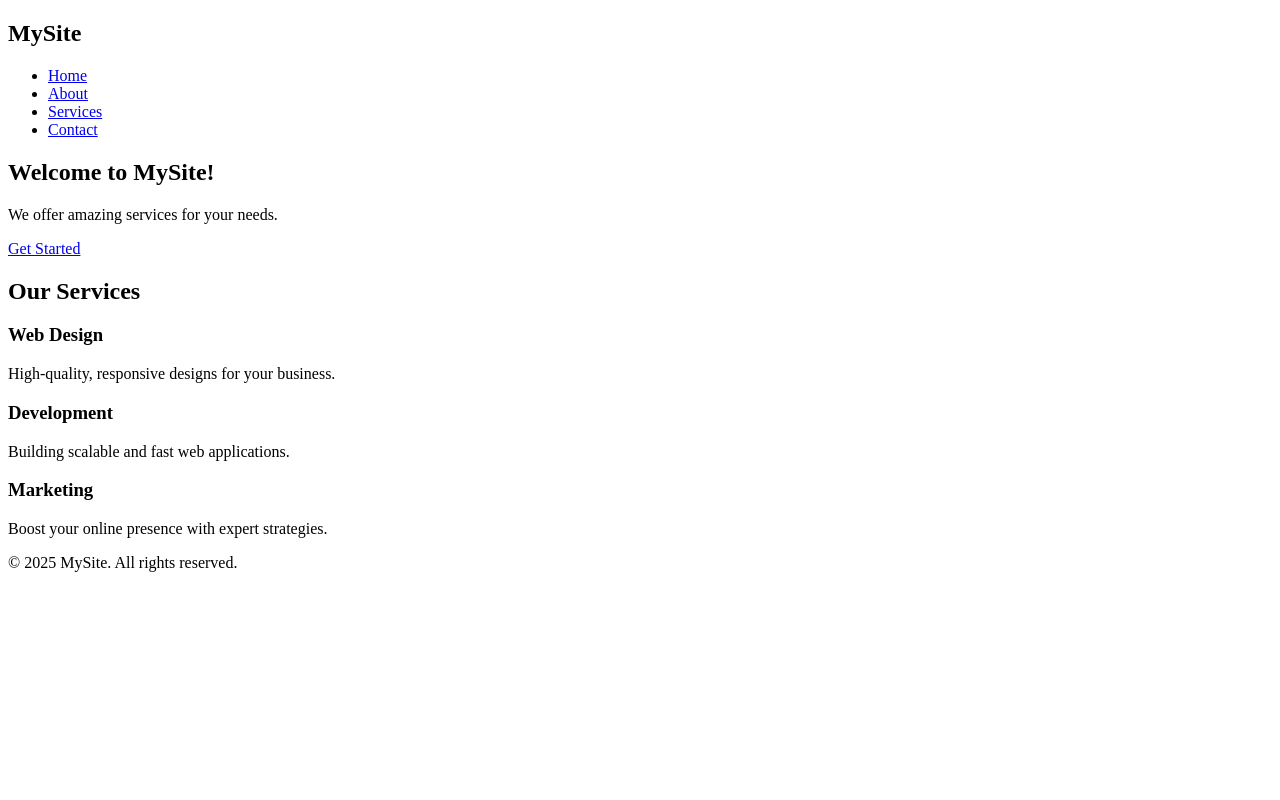
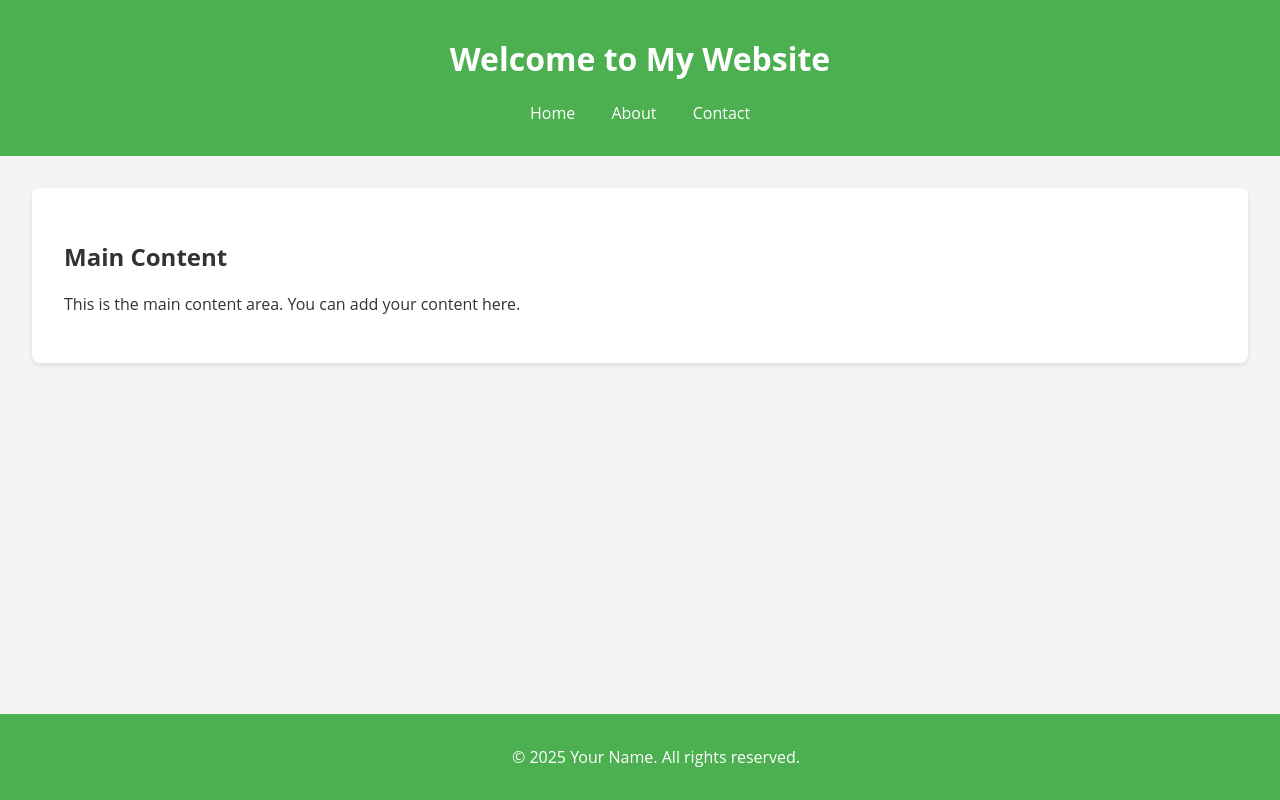
Before and after one commit to VaradhiVennela/Project-K, a plain HTML site: page index.html in a window 1280 px wide. Drawn offline with Linux system fonts and the light colour scheme; files whose address does not match are found by name.

Commit message:
message index

```diff
--- /dev/null
+++ b/index.css
@@ -0,0 +1,44 @@
+body {
+    font-family: 'Open Sans', sans-serif;
+    margin: 0;
+    padding: 0;
+    background-color: #f4f4f4;
+    color: #333;
+}
+header {
+    background-color: #4CAF50;
+    color: white;
+    padding: 1rem;
+    text-align: center;
+}
+nav ul {
+    list-style: none;
+    padding: 0;
+}
+nav ul li {
+    display: inline;
+    margin: 0 1rem;
+}
+nav ul li a {
+    color: white;
+    text-decoration: none;
+}
+main {
+    padding: 2rem;
+}
+section {
+    background-color: white;
+    padding: 2rem;
+    margin-bottom: 1rem;
+    border-radius: 8px;
+    box-shadow: 0 2px 4px rgba(0, 0, 0, 0.1);
+}
+footer {
+    background-color: #4CAF50;
+    color: white;
+    text-align: center;
+    padding: 1rem;
+    position: fixed;
+    width: 100%;
+    bottom: 0;
+}
--- a/index.html
+++ b/index.html
@@ -3,58 +3,29 @@
 <head>
     <meta charset="UTF-8">
     <meta name="viewport" content="width=device-width, initial-scale=1.0">
-    <meta http-equiv="X-UA-Compatible" content="ie=edge">
-    <title>Modern Website Template</title>
-    <link rel="stylesheet" href="style.css">
+    <title>Main Page</title>
+    <link href="C:\Users\venne\OneDrive\Desktop\COLD STORAGE\Project-K\index.css" rel="stylesheet">
+
 </head>
 <body>
-    <!-- Navigation Bar -->
     <header>
-        <nav class="navbar">
-            <div class="logo">
-                <h1>MySite</h1>
-            </div>
-            <ul class="nav-links">
-                <li><a href="#">Home</a></li>
-                <li><a href="#">About</a></li>
-                <li><a href="#">Services</a></li>
-                <li><a href="#">Contact</a></li>
+        <h1>Welcome to My Website</h1>
+        <nav>
+            <ul>
+                <li><a href="index.html">Home</a></li>
+                <li><a href="about.html">About</a></li>
+                <li><a href="contact.html">Contact</a></li>
             </ul>
         </nav>
     </header>
-
-    <!-- Main Content -->
     <main>
-        <section class="hero">
-            <div class="hero-content">
-                <h2>Welcome to MySite!</h2>
-                <p>We offer amazing services for your needs.</p>
-                <a href="#" class="cta-button">Get Started</a>
-            </div>
-        </section>
-
-        <section class="services">
-            <h2>Our Services</h2>
-            <div class="service-cards">
-                <div class="card">
-                    <h3>Web Design</h3>
-                    <p>High-quality, responsive designs for your business.</p>
-                </div>
-                <div class="card">
-                    <h3>Development</h3>
-                    <p>Building scalable and fast web applications.</p>
-                </div>
-                <div class="card">
-                    <h3>Marketing</h3>
-                    <p>Boost your online presence with expert strategies.</p>
-                </div>
-            </div>
+        <section>
+            <h2>Main Content</h2>
+            <p>This is the main content area. You can add your content here.</p>
         </section>
     </main>
-
-    <!-- Footer -->
     <footer>
-        <p>&copy; 2025 MySite. All rights reserved.</p>
+        <p>&copy; 2025 Your Name. All rights reserved.</p>
     </footer>
 </body>
 </html>
```
